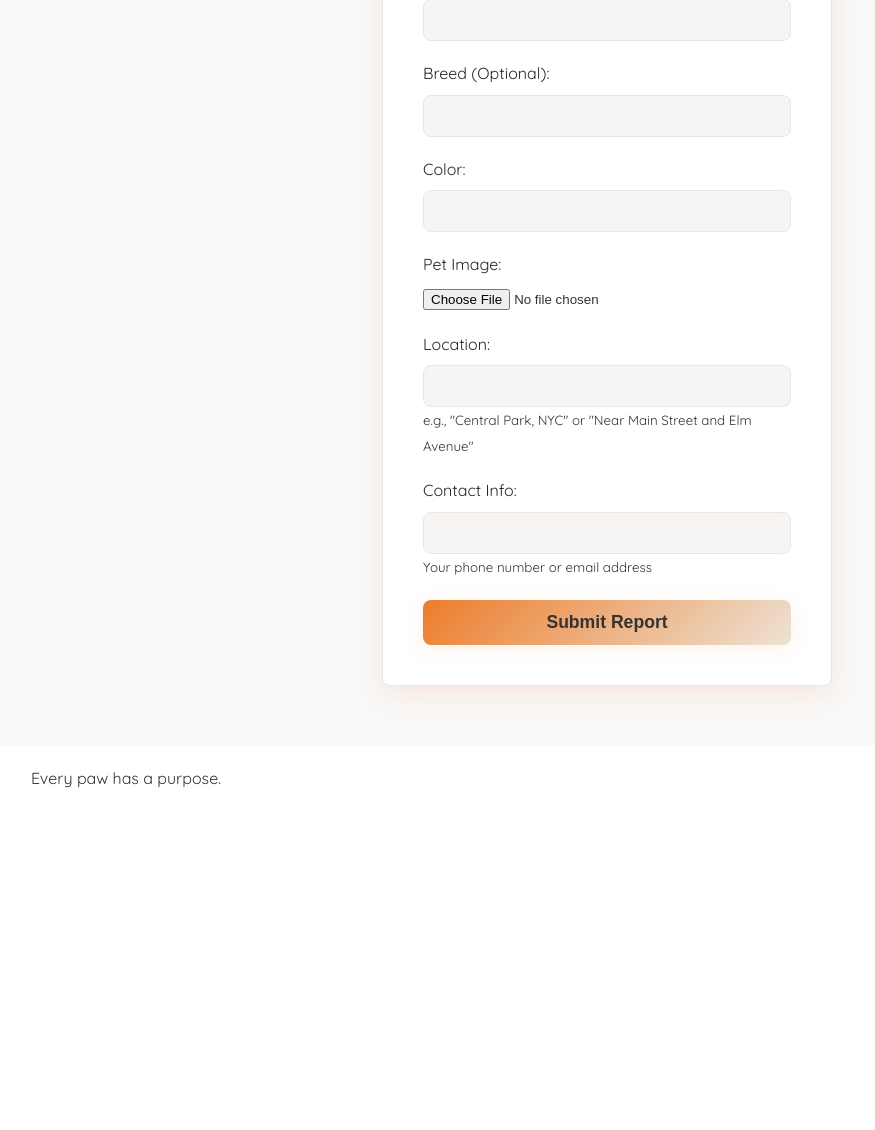
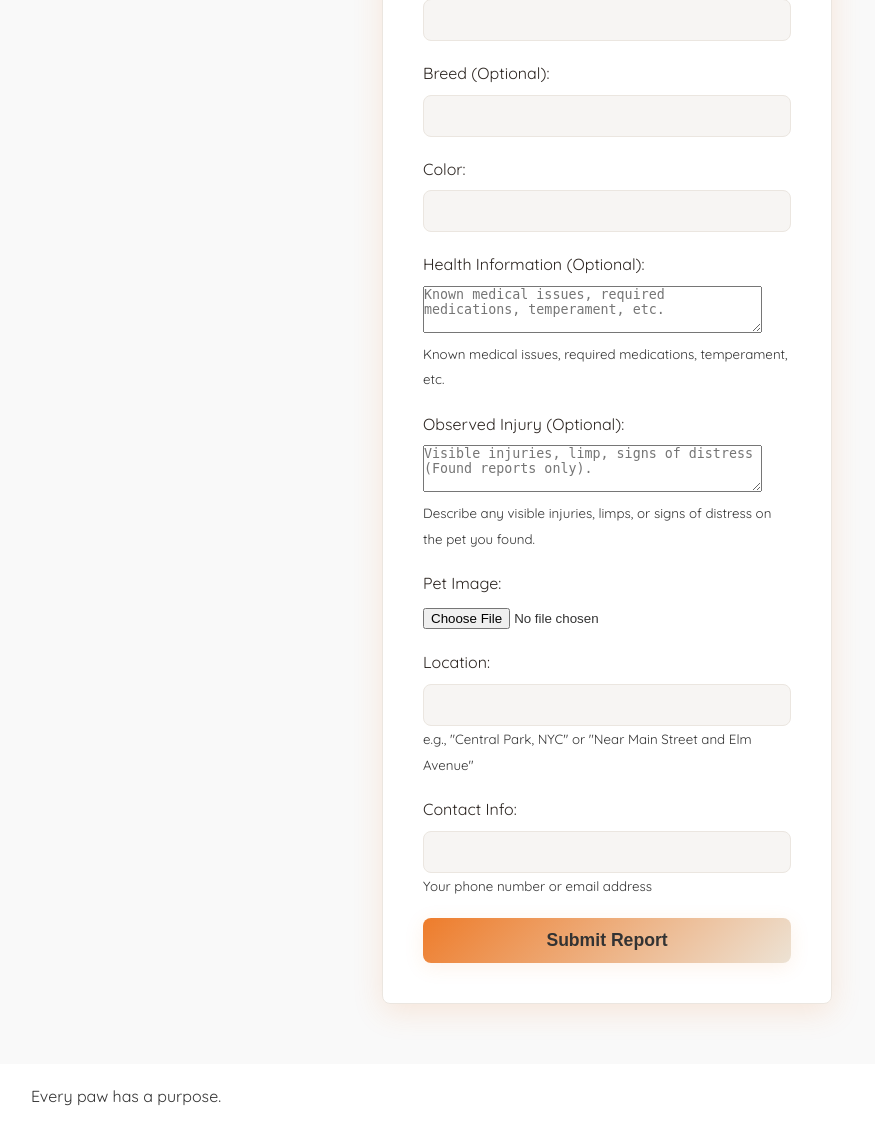
Before and after one commit to Deadpoolprime/petrescue2, a Django app: page /report/pet/Found/ in a window 1280 px wide. Shown: the part 670-1800 px from the top of the page, without its empty margins (33-908 px from the left). Before the commit the page ends 1458 px from the top, so only its background shows below. Run offline with Django 4.2, Linux system fonts and the light colour scheme; the visitor is signed in with stand-in values (Sample User, id 1).

Commit message:
made minor changes.. user admin count

```diff
--- a/users/templates/users/create_pet_report.html
+++ b/users/templates/users/create_pet_report.html
@@ -66,6 +66,23 @@
         <label for="id_color">Color:</label>
         <input type="text" id="id_color" name="color" value="{{ form.color.value|default:'' }}" required>
       </div>
+
+      {# NEW FIELD: Health Information #}
+      <div class="form-group">
+        <label for="{{ form.health_information.id_for_label }}">Health Information (Optional):</label>
+        {{ form.health_information }}
+        <small>Known medical issues, required medications, temperament, etc.</small>
+      </div>
+
+      {# NEW FIELD: Injury (Conditional for Found reports) #}
+      {% if report_type == 'Found' %}
+      <div class="form-group">
+        <label for="{{ form.injury.id_for_label }}">Observed Injury (Optional):</label>
+        {{ form.injury }}
+        <small>Describe any visible injuries, limps, or signs of distress on the pet you found.</small>
+      </div>
+      {% endif %}
+
       <div class="form-group">
         <label for="id_pet_image">Pet Image:</label>
         <input type="file" id="id_pet_image" name="pet_image" accept="image/*" required>
--- a/users/views.py
+++ b/users/views.py
@@ -238,54 +238,54 @@ def dashboard_view(request):
     return render(request, 'users/dashboard.html', context)
 
 
-# New View for Reporting Lost/Found Pet
-# This view will handle both 'Lost' and 'Found' report types.
 def create_pet_report_view(request, report_type):
-    # Ensure user is logged in
-    if not request.user.is_authenticated:
-        messages.error(request, "You need to be logged in to report a pet.")
-        return redirect('users:login')
+ # Ensure user is logged in
+ if not request.user.is_authenticated:
+  messages.error(request, "You need to be logged in to report a pet.")
+  return redirect('users:login')
 
-    if request.method == 'POST':
-        form = PetReportForm(request.POST, request.FILES) # Pass POST data and FILES
-        if form.is_valid():
+ if report_type not in ['Lost', 'Found']:
+  messages.error(request, "Invalid report type.")
+  return redirect('users:dashboard')
 
-            # Get cleaned data, handling potential None for optional fields
-            pet_name = form.cleaned_data.get('name')
-            pet_age = form.cleaned_data.get('age')
-            pet_gender = form.cleaned_data.get('gender') # This might be '' if not selected
+ if request.method == 'POST':
+  form = PetReportForm(request.POST, request.FILES) # Pass POST data and FILES
+  if form.is_valid():
 
+   # Conditional saving for injury field (only relevant for Found reports)
+   injury_detail = form.cleaned_data.get('injury') if report_type == 'Found' else None
 
-            if not pet_gender:
-                pass # Let the model's default handle it if blank is submitted
+   pet_report = PetReport.objects.create(
+    report_type=report_type,
+    reporter=request.user,
+    name=form.cleaned_data.get('name'), # Use form.cleaned_data directly
+    age=form.cleaned_data.get('age'),
+    gender=form.cleaned_data.get('gender'),
+    pet_type=form.cleaned_data['pet_type'],
+    breed=form.cleaned_data.get('breed'),
+    color=form.cleaned_data['color'],
+    pet_image=form.cleaned_data['pet_image'],
+    location=form.cleaned_data['location'],
+    contact_info=form.cleaned_data['contact_info'],
+    # --- NEW FIELDS ---
+    health_information=form.cleaned_data.get('health_information'),
+    injury=injury_detail,
+    # ------------------
+    # status defaults to 'Open'
+   )
+   messages.success(request, f"Your {report_type} pet report has been submitted successfully!")
+   return redirect('users:dashboard')
+  # If form is not valid, 'form' still holds the invalid data and errors.
+ else:
+  # GET request: Initialize an empty form
+  form = PetReportForm()
 
-            pet_report = PetReport.objects.create(
-                report_type=report_type,
-                reporter=request.user,
-                name=pet_name, # This will be None if left blank, which is correct for optional
-                age=pet_age, # This will be None if left blank, which is correct for optional
-                gender=pet_gender, # This is the key field to watch
-                pet_type=form.cleaned_data['pet_type'],
-                breed=form.cleaned_data.get('breed'),
-                color=form.cleaned_data['color'],
-                pet_image=form.cleaned_data['pet_image'],
-                location=form.cleaned_data['location'],
-                contact_info=form.cleaned_data['contact_info'],
-                # status defaults to 'Open'
-            )
-            messages.success(request, f"Your {report_type} pet report has been submitted successfully!")
-            return redirect('users:dashboard')
-        # If form is not valid, 'form' still holds the invalid data and errors.
-    else:
-        # GET request: Initialize an empty form
-        form = PetReportForm()
-
-    context = {
-        'form': form,
-        'report_type': report_type, # Pass to template for dynamic title/heading
-    }
-    return render(request, 'users/create_pet_report.html', context) # New template
-
+ context = {
+  'form': form,
+  'report_type': report_type, # Pass to template for dynamic title/heading
+  'is_found_report': report_type == 'Found' # Pass flag for conditional display in template
+ }
+ return render(request, 'users/create_pet_report.html', context) # New template
 # View to show a single pet report's details
 @login_required # Protect this view
 def pet_report_detail_view(request, report_id):
@@ -302,15 +302,18 @@ def pet_report_detail_view(request, report_id):
 
 # --- Form for Reporting Lost/Found Pet ---
 class PetReportForm(forms.Form):
-    pet_type = forms.CharField(max_length=50, required=True, widget=forms.TextInput(attrs={'placeholder': 'e.g., Dog, Cat, Bird'}))
-    breed = forms.CharField(max_length=100, required=False, widget=forms.TextInput(attrs={'placeholder': 'e.g., Labrador, Siamese'}))
-    color = forms.CharField(max_length=50, required=True, widget=forms.TextInput(attrs={'placeholder': 'e.g., Brown, Black and White'}))
-    pet_image = forms.ImageField(required=True)
-    location = forms.CharField(max_length=255, required=True, widget=forms.TextInput(attrs={'placeholder': 'Area where the pet was lost or found'}))
-    contact_info = forms.CharField(max_length=255, required=True, widget=forms.TextInput(attrs={'placeholder': 'Your phone or email'}))
-    name = forms.CharField(max_length=100, required=False, widget=forms.TextInput(attrs={'placeholder': "Pet's name (if known)"}))
-    age = forms.IntegerField(min_value=0, required=False, widget=forms.NumberInput(attrs={'placeholder': "Pet's age in years (if known)"}))
-    gender = forms.ChoiceField(choices=PetReport.GENDER_CHOICES, required=False, widget=forms.Select(attrs={'placeholder': "Select Gender"}))
+ pet_type = forms.CharField(max_length=50, required=True, widget=forms.TextInput(attrs={'placeholder': 'e.g., Dog, Cat, Bird'}))
+ breed = forms.CharField(max_length=100, required=False, widget=forms.TextInput(attrs={'placeholder': 'e.g., Labrador, Siamese'}))
+ color = forms.CharField(max_length=50, required=True, widget=forms.TextInput(attrs={'placeholder': 'e.g., Brown, Black and White'}))
+ pet_image = forms.ImageField(required=True)
+ location = forms.CharField(max_length=255, required=True, widget=forms.TextInput(attrs={'placeholder': 'Area where the pet was lost or found'}))
+ contact_info = forms.CharField(max_length=255, required=True, widget=forms.TextInput(attrs={'placeholder': 'Your phone or email'}))
+ name = forms.CharField(max_length=100, required=False, widget=forms.TextInput(attrs={'placeholder': "Pet's name (if known)"}))
+ age = forms.IntegerField(min_value=0, required=False, widget=forms.NumberInput(attrs={'placeholder': "Pet's age in years (if known)"}))
+ gender = forms.ChoiceField(choices=PetReport.GENDER_CHOICES, required=False, widget=forms.Select(attrs={'placeholder': "Select Gender"}))
+ # --- NEW FIELDS ADDED ---
+ health_information = forms.CharField(required=False, widget=forms.Textarea(attrs={'rows': 3, 'placeholder': "Known medical issues, required medications, temperament, etc."}), label="Health Information")
+ injury = forms.CharField(required=False, widget=forms.Textarea(attrs={'rows': 3, 'placeholder': "Visible injuries, limp, signs of distress (Found reports only)."}), label="Observed Injury")
 
 # --- Placeholder views for About, Contact, etc. ---
 def about_view(request):
@@ -412,21 +415,30 @@ def admin_put_for_adoption_view(request, report_id):
 
 @staff_required # Only staff (Admins and Superusers) can access this
 def admin_dashboard_view(request):
-    """
-    Displays statistics for the admin dashboard.
-    """
-    user_count = User.objects.count()
-    pets_for_adoption_count = PetForAdoption.objects.filter(status='Available').count()
-    lost_reports_count = PetReport.objects.filter(report_type='Lost', status='Open').count()
-    found_reports_count = PetReport.objects.filter(report_type='Found', status='Open').count()
+  """
+  Displays statistics for the admin dashboard.
+  (UPDATED to separate user counts)
+  """
+  # Calculate Admin count (is_staff=True AND is_superuser=False)
+  total_admins = User.objects.filter(is_staff=True, is_superuser=False).count()
 
-    context = {
-        'user_count': user_count,
-        'pets_for_adoption_count': pets_for_adoption_count,
-        'lost_reports_count': lost_reports_count,
-        'found_reports_count': found_reports_count,
-    }
-    return render(request, 'admin/dashboard.html', context)
+  # Calculate Normal User count (is_staff=False)
+  # Superusers are excluded implicitly, but we must ensure we only count non-staff users
+  total_normal_users = User.objects.filter(is_staff=False).count()
+
+  pets_for_adoption_count = PetForAdoption.objects.filter(status='Available').count()
+  lost_reports_count = PetReport.objects.filter(report_type='Lost', status='Open').count()
+  found_reports_count = PetReport.objects.filter(report_type='Found', status='Open').count()
+
+  context = {
+    'total_normal_users': total_normal_users,
+    'total_admins': total_admins,
+    'pets_for_adoption_count': pets_for_adoption_count,
+    'lost_reports_count': lost_reports_count,
+    'found_reports_count': found_reports_count,
+  }
+  return render(request, 'admin/dashboard.html', context)
+
 
 
 @staff_required # Only staff can manage users
```
Also changed, not shown: users/admin.py (+7 -8 lines), users/models.py (+35 -30 lines), users/templates/admin/dashboard.html (+6 -2 lines), users/templates/users/dashboard.html (+3 -4 lines), users/templates/users/pet_report_detail.html (+8 -0 lines), users/migrations/0007_petreport_health_information_petreport_injury.py (added). Lines whose indentation alone changed are shown as unchanged.
